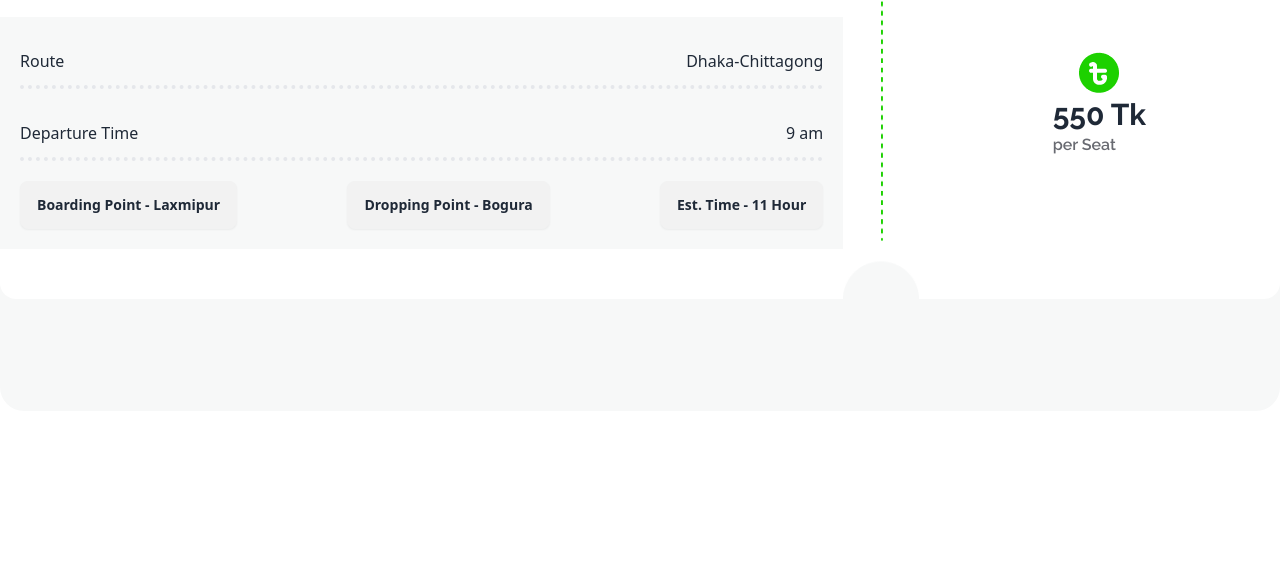
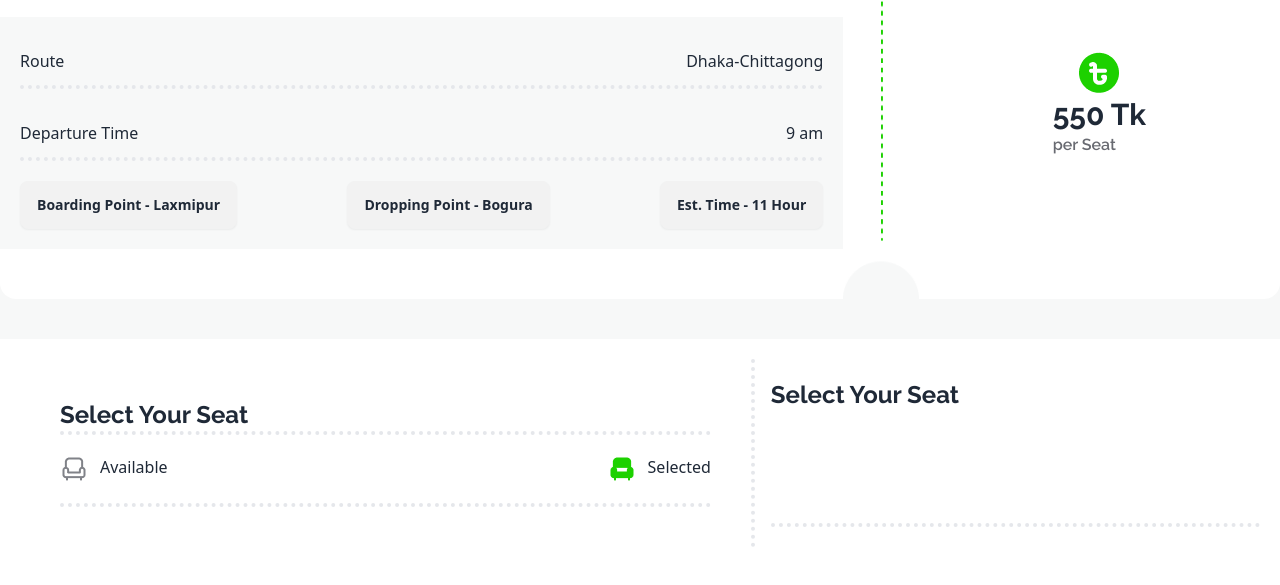
Before and after one commit to alamshuvo/bus-ticket-booking, a plain HTML site: page index.html in a window 1280 px wide. Shown: the part 1797-2382 px from the top of the page. Before the commit the page ends 2248 px from the top, so only its background shows below. Drawn offline with nearby package versions, Linux system fonts and the light colour scheme.

Commit message:
seat section some added

```diff
--- a/index.html
+++ b/index.html
@@ -57,7 +57,7 @@
               <div class="max-w-full my-5  ">
                 <h1 class="mb-5 raleway font-semibold   text-3xl lg:text-6xl ">End-to-End Travel with <br> <span class="common-green-color ">U Paribahan</span></h1>
                 <p class="mb-5 inter text-sm md:text-lg text-[#ffffff] uppercase font-normal text-center">welcome user you know that our U paribhan is the welknown paribhan in our country . You are our customer we provide you a best journey with us .Thanks dear.</p>
-                <button class=" font-bold rounded-lg bg-[#1dd100] text-[#030712] p-5 text-center">Buy Tickets</button>
+                <a href="#main-section"><button class=" font-bold rounded-lg bg-[#1dd100] text-[#030712] p-5 text-center">Buy Tickets</button></a>
               </div>
             </div>
           </div>
@@ -116,7 +116,7 @@
     </header>
     <!-- header section end -->
     <!-- main section start -->
-    <main class="bg-[#f7f8f8] min-h-screen rounded-3xl my-10">
+    <main id="main-section" class="bg-[#f7f8f8] min-h-screen rounded-3xl my-10">
         <!-- u paribhan section -->
         <section class="container mx-auto">
             <!-- text -->
@@ -185,6 +185,29 @@
                 </div>
 
         </section>
+        <!-- seat section -->
+        <section class="container mx-auto my-10 bg-[#fff]">
+            <div class="flex gap-4 lg:flex-row flex-col  justify-start p-5">
+                <!-- left side seat -->
+                <div class="lg:w-[60%] lg:border-r-4 border-dotted border-black-500 p-10 ">
+                    <p class="raleway border-b-4 border-dotted border-black-500 sm:text-center lg:text-start  font-bold text-2xl lg:text-[24px]">Select Your Seat</p>
+                    <div class="flex flex-row justify-between border-b-4 border-dotted border-black-500">
+                        <div class="flex flex-row gap-3 lg:my-5 my-3">
+                            <img src="./images/seat-gray.png" alt="" srcset="">
+                        <p>Available</p>
+                        </div>
+                        <div class="flex flex-row gap-3 lg:my-5 my-3">
+                            <img src="./images/seat-green-filled.png" alt="" srcset="">
+                            <p>Selected</p>
+                        </div>
+                    </div>
+                </div>
+                <!-- right side seat -->
+                <div class="lg:w-[40%] border-b-4 border-dotted border-black-500 lg:my-5 my-3">
+                    <p class="raleway text-center lg:text-start font-bold text-2xl lg:text-[24px]">Select Your Seat</p>
+                </div>
+            </div>
+        </section>
 
     </main>
     <!-- main section end -->
```
